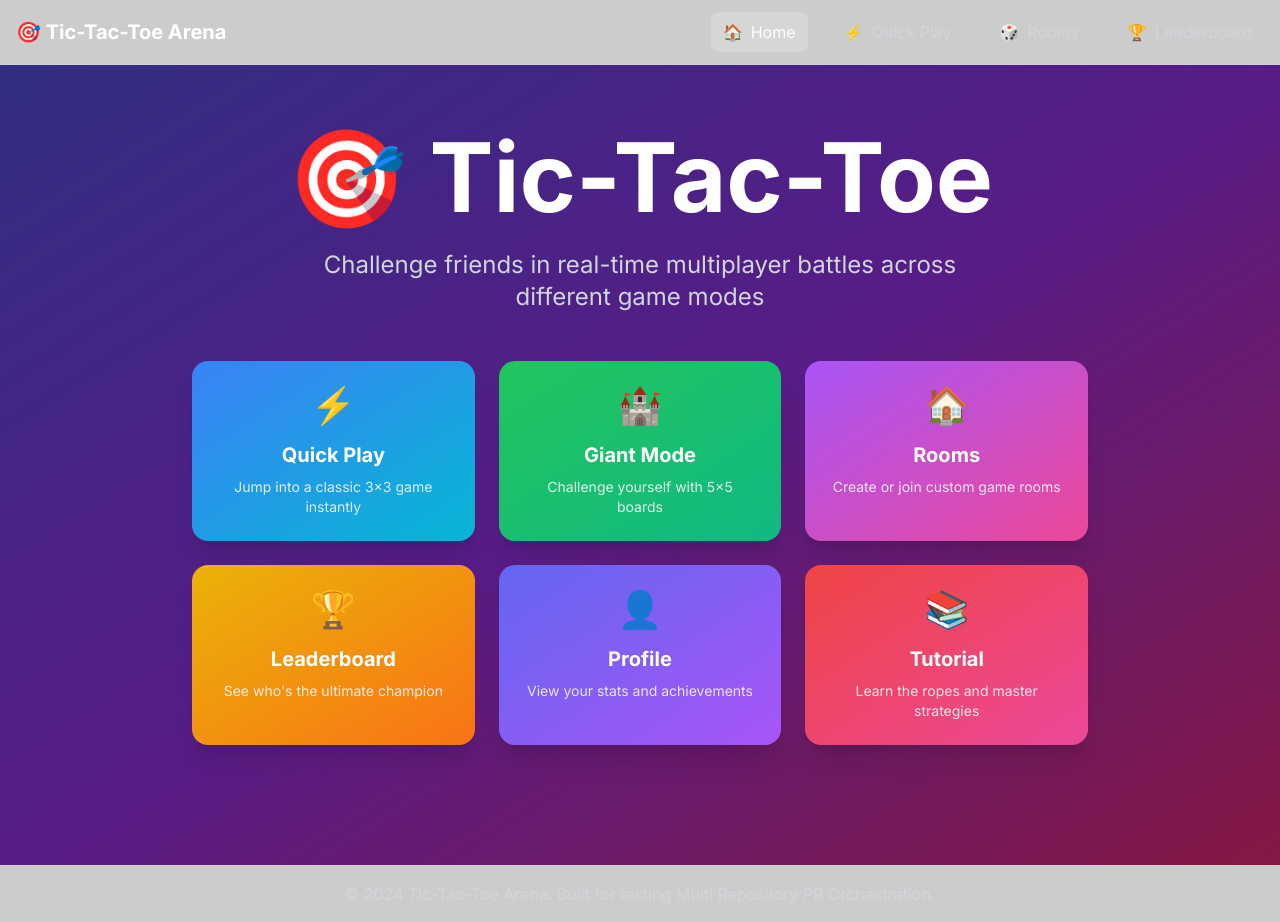
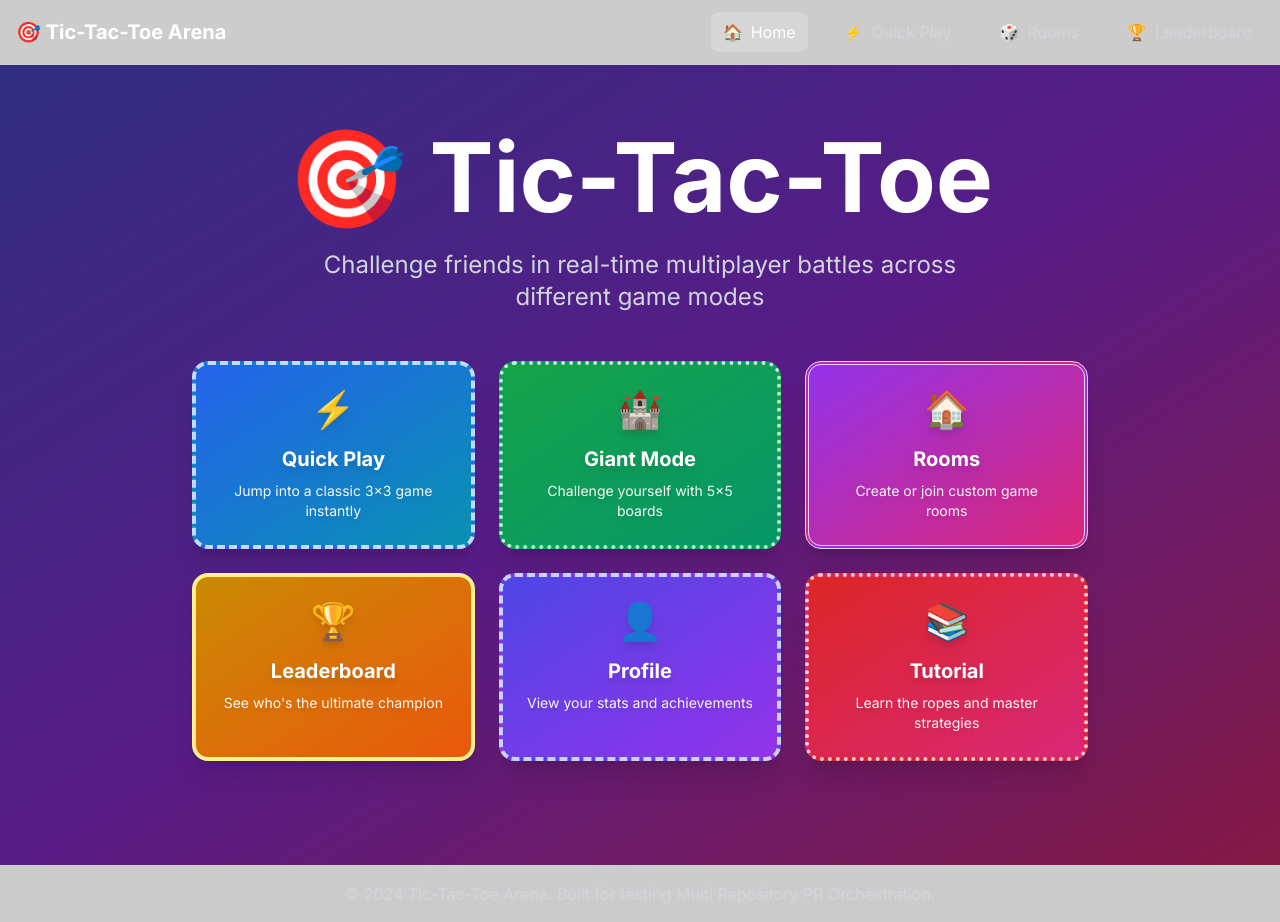
Before and after one commit to mock-organization-hackathon/tic-tac-toe-frontend, a React (Vite) app: page / in a window 1280 px wide. Built offline with nearby package versions, Linux system fonts and the light colour scheme; no server answers.

Commit message:
Improve button accessibility for colorblind users (JPA-2)

```diff
--- a/src/pages/HomePage.tsx
+++ b/src/pages/HomePage.tsx
@@ -42,7 +42,8 @@ const HomePage: React.FC = () => {
               title="Quick Play"
               description="Jump into a classic 3x3 game instantly"
               icon="⚡"
-              color="from-blue-500 to-cyan-500"
+              color="from-blue-600 to-cyan-600"
+              borderPattern="border-4 border-blue-200 border-dashed"
               onClick={() => navigate('/play')}
             />
 
@@ -50,7 +51,8 @@ const HomePage: React.FC = () => {
               title="Giant Mode"
               description="Challenge yourself with 5x5 boards"
               icon="🏰"
-              color="from-green-500 to-emerald-500"
+              color="from-green-600 to-emerald-600"
+              borderPattern="border-4 border-green-200 border-dotted"
               onClick={() => navigate('/play')}
             />
 
@@ -58,7 +60,8 @@ const HomePage: React.FC = () => {
               title="Rooms"
               description="Create or join custom game rooms"
               icon="🏠"
-              color="from-purple-500 to-pink-500"
+              color="from-purple-600 to-pink-600"
+              borderPattern="border-4 border-purple-200 border-double"
               onClick={() => navigate('/rooms')}
             />
 
@@ -66,7 +69,8 @@ const HomePage: React.FC = () => {
               title="Leaderboard"
               description="See who's the ultimate champion"
               icon="🏆"
-              color="from-yellow-500 to-orange-500"
+              color="from-yellow-600 to-orange-600"
+              borderPattern="border-4 border-yellow-200 border-solid"
               onClick={() => navigate('/leaderboard')}
             />
 
@@ -74,7 +78,8 @@ const HomePage: React.FC = () => {
               title="Profile"
               description="View your stats and achievements"
               icon="👤"
-              color="from-indigo-500 to-purple-500"
+              color="from-indigo-600 to-purple-600"
+              borderPattern="border-4 border-indigo-200 border-dashed"
               onClick={() => navigate('/profile')}
             />
 
@@ -82,7 +87,8 @@ const HomePage: React.FC = () => {
               title="Tutorial"
               description="Learn the ropes and master strategies"
               icon="📚"
-              color="from-red-500 to-pink-500"
+              color="from-red-600 to-pink-600"
+              borderPattern="border-4 border-red-200 border-dotted"
               onClick={() => navigate('/tutorial')}
             />
           </motion.div>
@@ -97,21 +103,30 @@ interface GameModeCardProps {
   description: string;
   icon: string;
   color: string;
+  borderPattern: string;
   onClick: () => void;
 }
 
-const GameModeCard: React.FC<GameModeCardProps> = ({ title, description, icon, color, onClick }) => {
+const GameModeCard: React.FC<GameModeCardProps> = ({ title, description, icon, color, borderPattern, onClick }) => {
   return (
     <motion.div
-      className={`bg-gradient-to-br ${color} p-6 rounded-2xl shadow-xl cursor-pointer transform transition-all duration-300 hover:scale-105 hover:shadow-2xl`}
+      className={`bg-gradient-to-br ${color} ${borderPattern} p-6 rounded-2xl shadow-xl cursor-pointer transform transition-all duration-300 hover:scale-105 hover:shadow-2xl focus:outline-none focus:ring-4 focus:ring-white focus:ring-opacity-50`}
       whileHover={{ scale: 1.05 }}
       whileTap={{ scale: 0.95 }}
       onClick={onClick}
+      role="button"
+      tabIndex={0}
+      onKeyDown={(e) => {
+        if (e.key === 'Enter' || e.key === ' ') {
+          e.preventDefault();
+          onClick();
+        }
+      }}
     >
       <div className="text-center">
-        <div className="text-4xl mb-4">{icon}</div>
-        <h3 className="text-xl font-bold text-white mb-2">{title}</h3>
-        <p className="text-gray-100 text-sm opacity-90">{description}</p>
+        <div className="text-4xl mb-4 drop-shadow-lg">{icon}</div>
+        <h3 className="text-xl font-bold text-white mb-2 drop-shadow-lg">{title}</h3>
+        <p className="text-white text-sm opacity-95 drop-shadow-md">{description}</p>
       </div>
     </motion.div>
   );
```
